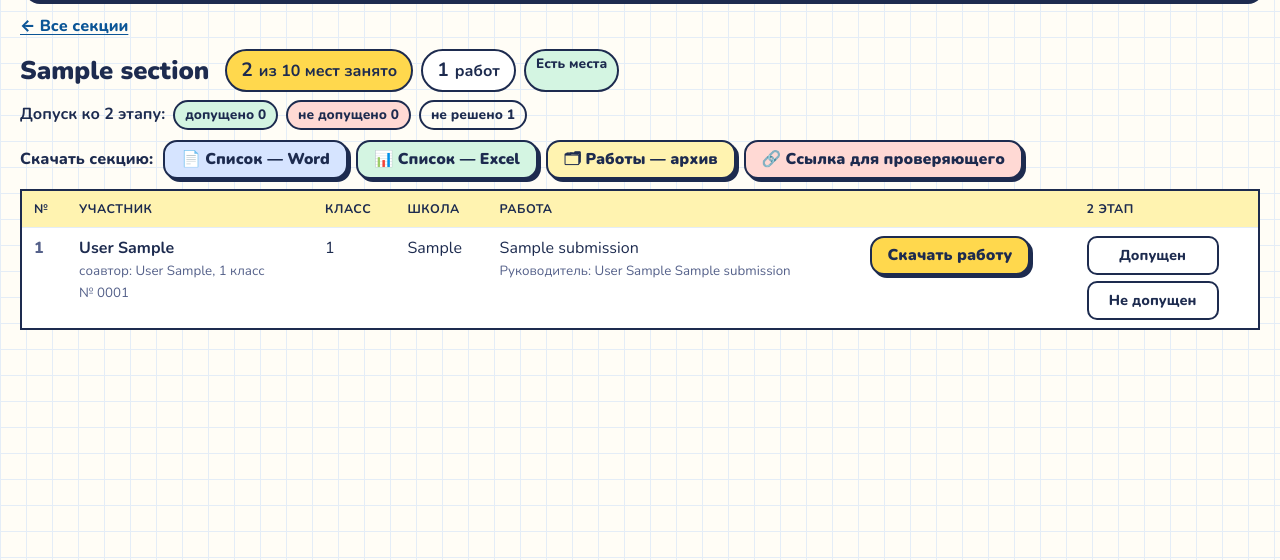
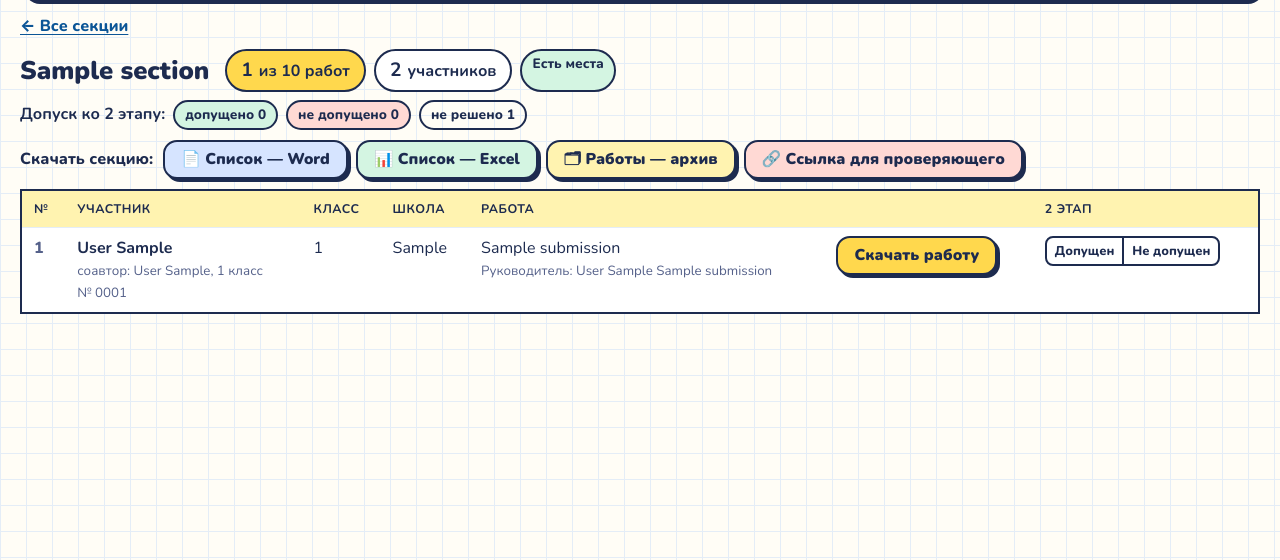
Before and after one commit to kuzmin-lemmi/Eureka, a Django app: page /office/section/1/1/ in a window 1280 px wide. Shown: the part 67-627 px from the top of the page. Run offline with Django 5.2, Linux system fonts and the light colour scheme; a user stored in the database is signed in; tables that the repository leaves empty hold one stand-in row (values such as "Sample post"); parts of the project's set-up code (start-up, migrations or seed data) failed here and were passed over.

Commit message:
Места в секции считаются по работам; компактные кнопки допуска
Работа с соавтором занимает одно место: секция закрыта, когда подано
столько работ, сколько в ней мест. В кабинете «из N работ» и отдельно
число участников с соавторами.
Кнопки «Допущен / Не допущен» — один компактный переключатель в строку,
«×» снимает отметку.

Co-Authored-By: Claude Opus 5.5 <noreply@anthropic.com>

```diff
--- a/conference/exports.py
+++ b/conference/exports.py
@@ -144,7 +144,7 @@ def build_sections_workbook(groups=None, columns=COLUMNS):
         ws = wb.create_sheet(_sheet_title(section.name, number, section.groups, used))
         ws.append([label])
         ws["A1"].font = TITLE_FONT
-        ws.append([f"Работ: {len(submissions)}, участников: {people} из {section.capacity}"])
+        ws.append([f"Работ: {len(submissions)} из {section.capacity}, участников: {people}"])
         _fill_sheet(ws, submissions, columns, header_row=3)
     return _save(wb)
 
@@ -363,7 +363,7 @@ def build_sections_docx(groups=None):
         doc.add_paragraph(conf_title).runs[0].italic = True
         doc.add_heading(section.group_label(number), level=1)
         people = sum(s.people for s in submissions)
-        doc.add_paragraph(f"Работ: {len(submissions)}, участников: {people} из {section.capacity}")
+        doc.add_paragraph(f"Работ: {len(submissions)} из {section.capacity}, участников: {people}")
         if not submissions:
             doc.add_paragraph("Заявок пока нет.")
             continue
--- a/conference/forms.py
+++ b/conference/forms.py
@@ -342,14 +342,8 @@ class SubmissionForm(forms.ModelForm):
         slot = cleaned.get("section_slot")
         if slot:
             free, section, number = self.slots[slot]
-            need = 2 if cleaned.get("coauthor_last_name") else 1
-            if need > free:
-                self.add_error(
-                    "section_slot",
-                    "Эта секция уже заполнена — выберите другую."
-                    if not free
-                    else f"В секции осталось {places(free)}, а с соавтором нужно два. Подайте работу без соавтора или выберите другую секцию.",
-                )
+            if not free:
+                self.add_error("section_slot", "Эта секция уже заполнена — выберите другую.")
             else:
                 self.instance.section, self.instance.section_number = section, number
                 snils = cleaned.get("snils")
@@ -379,9 +373,7 @@ class SubmissionForm(forms.ModelForm):
                 # Повторная проверка мест прямо перед записью: пока заполняли анкету,
                 # секцию могли занять другие.
                 section = Section.objects.select_for_update().get(pk=self.instance.section_id)
-                if section.free_places(self.instance.pk).get(self.instance.section_number, 0) < (
-                    2 if self.cleaned_data.get("coauthor_last_name") else 1
-                ):
+                if not section.free_places(self.instance.pk).get(self.instance.section_number, 0):
                     raise SectionFull
                 return self._save()
         return self._save(commit=False)
--- a/conference/management/commands/test_submissions.py
+++ b/conference/management/commands/test_submissions.py
@@ -172,16 +172,14 @@ class Command(BaseCommand):
                     target = min(pattern[number - 1] if number - 1 < len(pattern) else 0, section.capacity)
                     free = section.free_places().get(number, 0)
                     target = min(target, free)
-                    people = 0
-                    while people < target:
-                        with_coauthor = target - people >= 2 and rng.random() < 0.18
+                    for _ in range(target):
+                        with_coauthor = rng.random() < 0.18
                         serial += 1
                         s = self._make(rng, section, number, topics, serial, with_coauthor)
                         s.save()
                         # Даты подачи — за последние три недели, чтобы список выглядел живым.
                         created_at = now - timedelta(days=rng.randint(0, 20), minutes=rng.randint(0, 1400))
                         Submission.objects.filter(pk=s.pk).update(created_at=created_at)
-                        people += s.people
                         created += 1
         self.stdout.write(self.style.SUCCESS(f"Создано тестовых заявок: {created}."))
         self.stdout.write("Удалить их: manage.py test_submissions --delete")
--- a/conference/models.py
+++ b/conference/models.py
@@ -137,7 +137,7 @@ class Section(models.Model):
         "мест в секции",
         default=12,
         validators=[MinValueValidator(1)],
-        help_text="Участник и соавтор занимают по месту. Удалённая участником заявка место освобождает.",
+        help_text="Сколько работ принимает секция. Работа с соавтором — одно место. Удалённая заявка место освобождает.",
     )
     order = models.PositiveSmallIntegerField("порядок", default=0)
     is_active = models.BooleanField("показывать в анкете", default=True)
@@ -154,15 +154,14 @@ class Section(models.Model):
         return f"{self.name} {number}" if self.groups > 1 else self.name
 
     def occupied(self, exclude=None):
-        """Занятые места по номерам секций: {1: 12, 2: 3, …}. exclude — pk заявки, которую не считать
-        (при редактировании заявка не должна занимать место сама у себя)."""
+        """Занятые места (поданные работы) по номерам секций: {1: 12, 2: 3, …}. Соавтор места не занимает.
+        exclude — pk заявки, которую не считать (при редактировании заявка не занимает место сама у себя)."""
         taken = dict.fromkeys(range(1, self.groups + 1), 0)
         rows = self.submissions.all()
         if exclude:
             rows = rows.exclude(pk=exclude)
-        rows = rows.values_list("section_number", "coauthor_last_name")
-        for number, coauthor in rows:
-            taken[number] = taken.get(number, 0) + (2 if coauthor else 1)
+        for number in rows.values_list("section_number", flat=True):
+            taken[number] = taken.get(number, 0) + 1
         return taken
 
     def free_places(self, exclude=None):
--- a/conference/office.py
+++ b/conference/office.py
@@ -157,7 +157,7 @@ def dashboard(request):
         "can_switch_intake": request.user.has_perm("conference.change_conferencesettings"),
         "directions": directions,
         "works": works,
-        "people": taken_total,
+        "people": sum(s.people for s in Submission.objects.only("coauthor_last_name")),
         "free": max(capacity - taken_total, 0),
         "capacity": capacity,
         "days_left": days_left,
@@ -187,6 +187,7 @@ def section_detail(request, pk, number):
     context = {
         "info": info,
         "submissions": submissions,
+        "people": sum(s.people for s in submissions),
         "admission": _admission_counts(s.admission for s in submissions),
         "can_decide": not ConferenceSettings.load().is_submission_open
         and request.user.has_perm("conference.change_submission"),
--- a/conference/static/conference/style.css
+++ b/conference/static/conference/style.css
@@ -580,14 +580,16 @@ fieldset.card > legend + * { clear: both; }
 .intake form { display: contents; }
 .intake .btn { padding: 4px 14px; box-shadow: none; }
 .admission-summary { display: flex; flex-wrap: wrap; align-items: center; gap: 8px; margin: 0 0 10px; }
-.admission { display: grid; gap: 6px; width: 132px; }
-.admission__btn { padding: 6px 10px; background: #fff; border: 2px solid var(--ink); border-radius: 10px; font: inherit; font-size: .9rem; font-weight: 800; color: var(--ink); cursor: pointer; white-space: nowrap; }
+.admission { display: flex; align-items: center; }
+.admission__btn { padding: 3px 8px; background: #fff; border: 2px solid var(--ink); font: inherit; font-size: .8rem; font-weight: 800; color: var(--ink); cursor: pointer; white-space: nowrap; }
+.admission__btn--yes { border-radius: 8px 0 0 8px; }
+.admission__btn--no { margin-left: -2px; border-radius: 0 8px 8px 0; }
 .admission__btn:hover { background: var(--tint-yellow); }
-.admission__btn[aria-pressed="true"]::before { content: "✓ "; }
 .admission__btn--yes[aria-pressed="true"] { background: var(--green); }
 .admission__btn--no[aria-pressed="true"] { background: var(--coral); color: #fff; }
-.admission__clear { justify-self: start; padding: 0; background: none; border: 0; font: inherit; font-size: .85rem; font-weight: 700; color: var(--muted); text-decoration: underline; cursor: pointer; }
-.admission__clear[hidden] { display: block; visibility: hidden; }
+.admission__clear { margin-left: 4px; padding: 0 4px; background: none; border: 0; font: inherit; font-size: 1.15rem; font-weight: 800; line-height: 1; color: var(--muted); cursor: pointer; }
+.admission__clear:hover { color: var(--coral); }
+.admission__clear[hidden] { display: inline-block; visibility: hidden; }
 .admission--busy { opacity: .6; pointer-events: none; }
 .people__row--admitted td { background: #f0fbf4; }
 .people__row--not_admitted td { background: #fff4f2; }
--- a/conference/templates/conference/office/section.html
+++ b/conference/templates/conference/office/section.html
@@ -9,8 +9,8 @@
   <div class="office-top">
     <h1 class="office-h1">{{ info.label }}</h1>
     <ul class="kpis">
-      <li class="kpi kpi--accent"><b>{{ info.taken }}</b> из {{ info.capacity }} мест занято</li>
-      <li class="kpi"><b>{{ submissions|length }}</b> работ</li>
+      <li class="kpi kpi--accent"><b>{{ info.taken }}</b> из {{ info.capacity }} работ</li>
+      <li class="kpi"><b>{{ people }}</b> участников</li>
       <li class="chip chip--{{ info.state }}">{{ info.state_label }}</li>
     </ul>
   </div>
@@ -57,7 +57,7 @@
                   <form method="post" action="{% url 'conference:office_admission' s.pk %}" class="admission" data-admission>{% csrf_token %}
                     <button type="submit" name="admission" value="admitted" class="admission__btn admission__btn--yes" aria-pressed="{% if s.admission == 'admitted' %}true{% else %}false{% endif %}">Допущен</button>
                     <button type="submit" name="admission" value="not_admitted" class="admission__btn admission__btn--no" aria-pressed="{% if s.admission == 'not_admitted' %}true{% else %}false{% endif %}">Не допущен</button>
-                    <button type="submit" name="admission" value="" class="admission__clear"{% if not s.admission %} hidden{% endif %}>Снять отметку</button>
+                    <button type="submit" name="admission" value="" class="admission__clear" title="Снять отметку" aria-label="Снять отметку"{% if not s.admission %} hidden{% endif %}>×</button>
                   </form>
                 {% elif s.admission %}
                   <span class="chip {% if s.admission == 'admitted' %}chip--free{% else %}chip--full{% endif %}">{{ s.get_admission_display }}</span>
```
Also changed, not shown: CLAUDE.md (+1 -1 lines), conference/tests.py (+5 -7 lines), conference/migrations/0015_capacity_counts_works.py (added).
